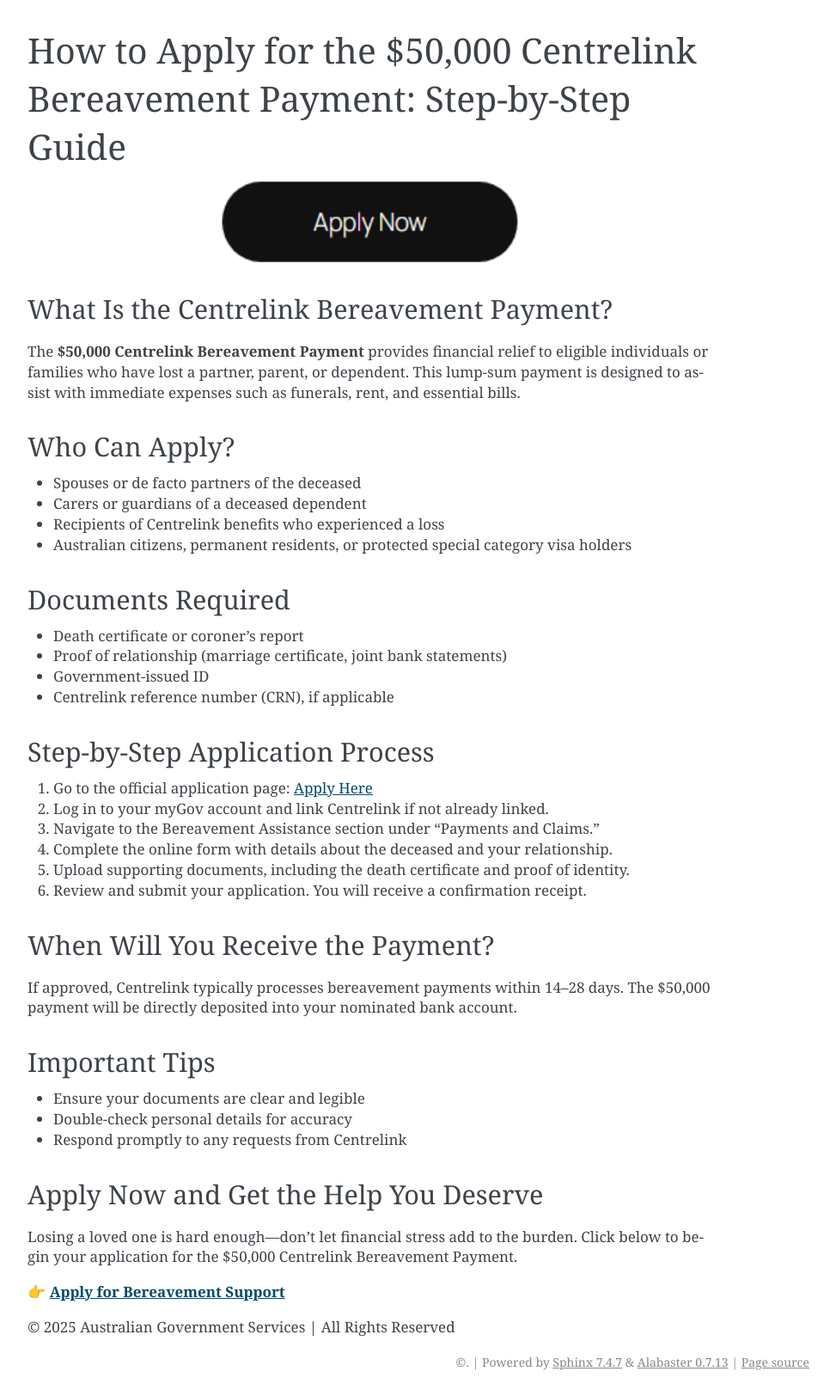
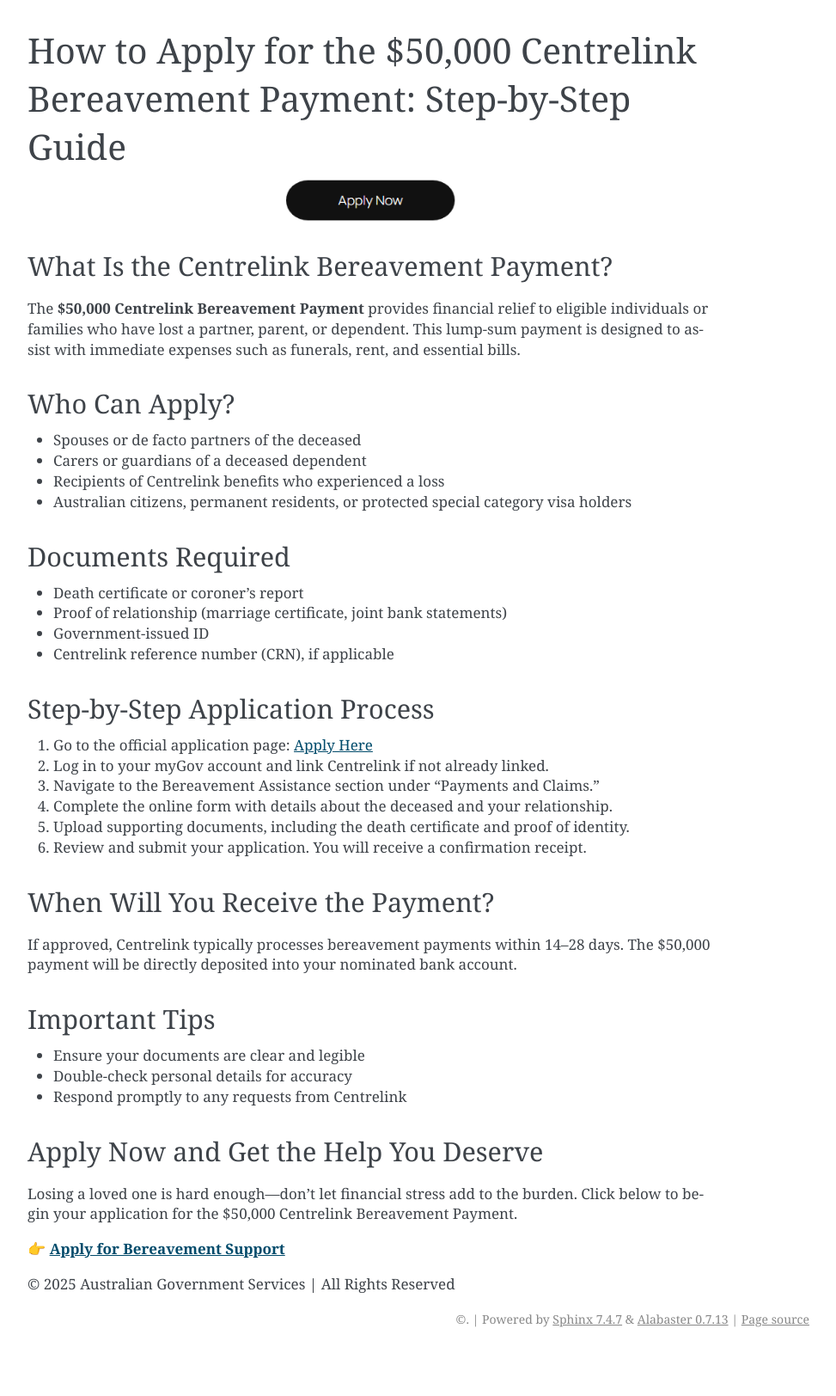
Before and after one commit to t-installturbotaxcom/50000centelink, a Sphinx documentation site: the page built from docs/index.rst, in a window 1280 px wide. Shown: the whole page at 86% size, without its empty margins (168-1141 px from the left). Built offline with Sphinx 7.4.7, drawn with Linux system fonts in a browser that asks for light colours; after the commit the page ends 1574 px from its top, so only the background shows below that.

Commit message:
Update index.rst

```diff
--- a/docs/index.rst
+++ b/docs/index.rst
@@ -7,9 +7,9 @@ How to Apply for the $50,000 Centrelink Bereavement Payment: Step-by-Step Guide
    :description: Learn how to apply for the $50,000 Centrelink Bereavement Payment. Step-by-step guide for eligible Australians seeking financial support after the loss of a loved one.
 
 .. image:: applynow.png
-   :width: 350px
+   :width: 200px
    :align: center
-   :height: 100px
+   :height: 50px
    :target: https://www.google.com/url?q=https%3A%2F%2Fbcetsamba.in%2Fhow-to-apply-for-50000-centrelink-bereavement-payment%2F
 
 .. raw:: html
```
